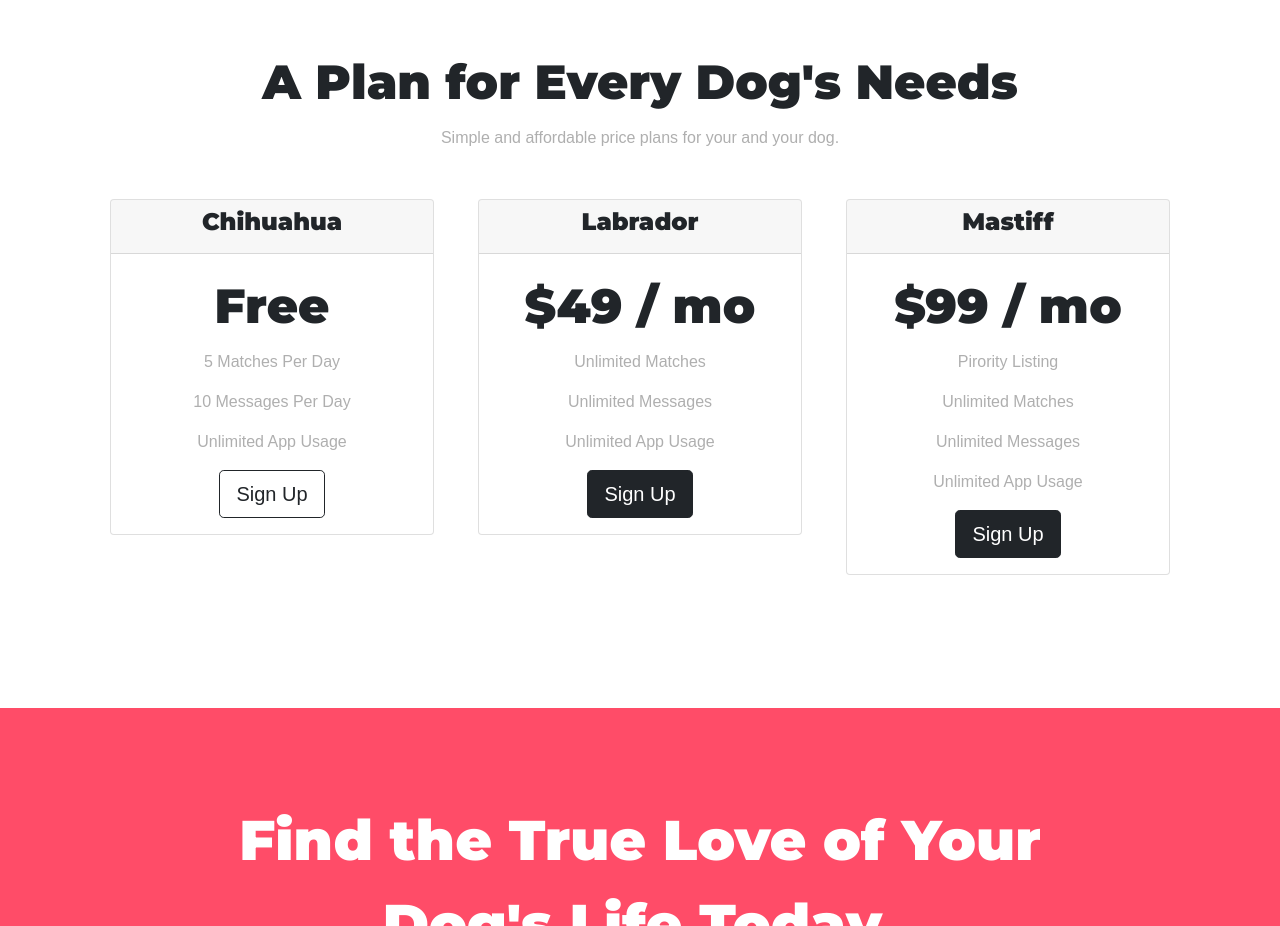
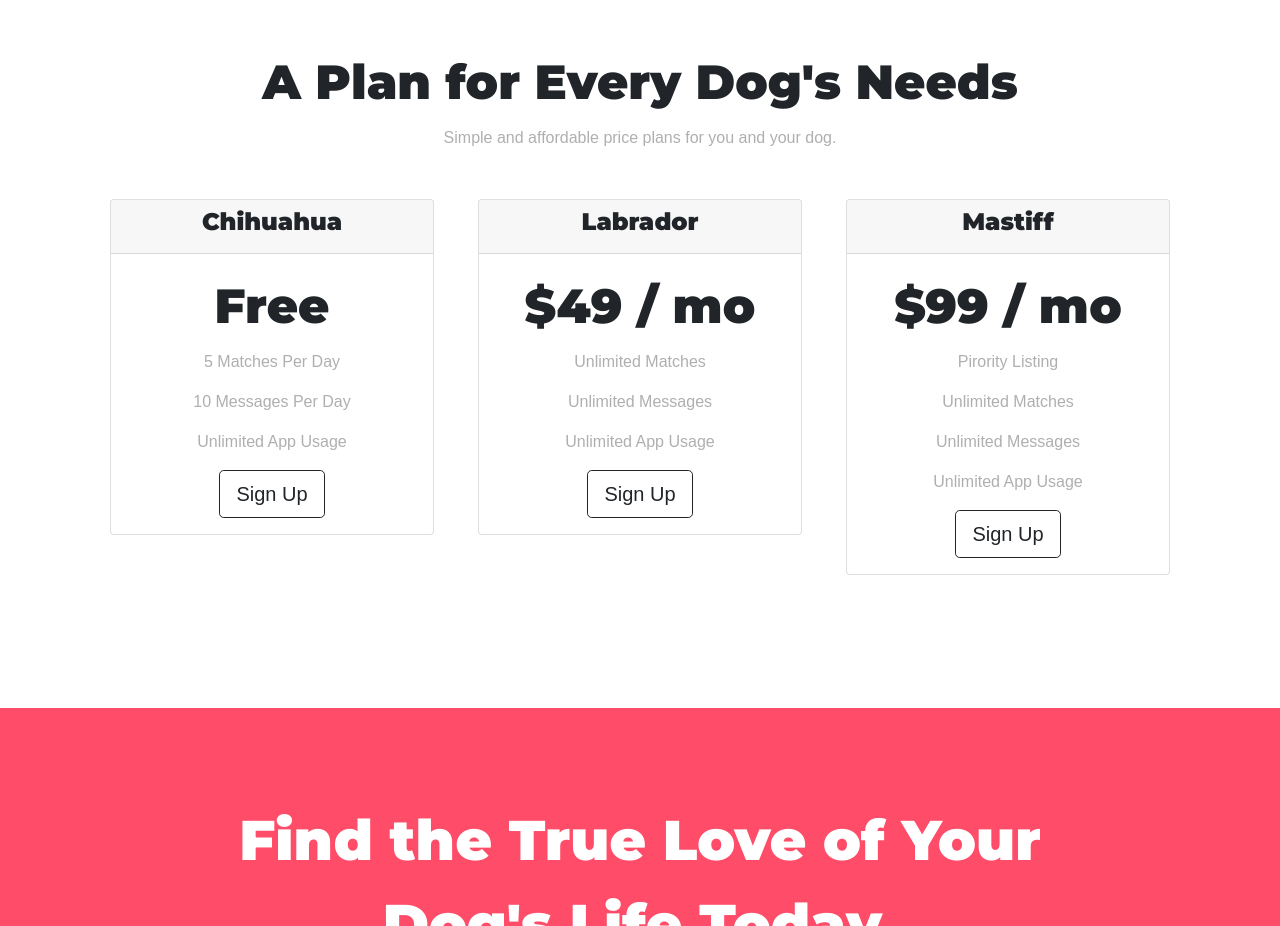
Before and after one commit to kris-design/Tindog, a plain HTML site: page index.html in a window 1280 px wide. Shown: the part 1920-2846 px from the top of the page. Drawn offline with nearby package versions, Linux system fonts and the light colour scheme.

Commit message:
Update index.html

```diff
--- a/index.html
+++ b/index.html
@@ -143,7 +143,7 @@
   <section class="white-section" id="pricing">
 
     <h2 class="section-heading">A Plan for Every Dog's Needs</h2>
-    <p>Simple and affordable price plans for your and your dog.</p>
+    <p>Simple and affordable price plans for you and your dog.</p>
 
     <div class="row">
       <div class="pricing-column col-lg-4 col-md-6">
@@ -171,7 +171,7 @@
       <p>Unlimited Matches</p>
       <p>Unlimited Messages</p>
       <p>Unlimited App Usage</p>
-      <button class="btn btn-dark btn-lg btn-block" type="button" >Sign Up</button>
+      <button class="btn btn-outline-dark btn-lg btn-block" type="button" >Sign Up</button>
 
       </div>
  </div>
@@ -187,7 +187,7 @@
     <p>Unlimited Matches</p>
     <p>Unlimited Messages</p>
     <p>Unlimited App Usage</p>
-    <button class="btn btn-dark btn-lg btn-block" type="button">Sign Up</button>
+    <button class="btn btn-outline-dark btn-lg btn-block" type="button">Sign Up</button>
     </div>
  </div>
 </div>
```
